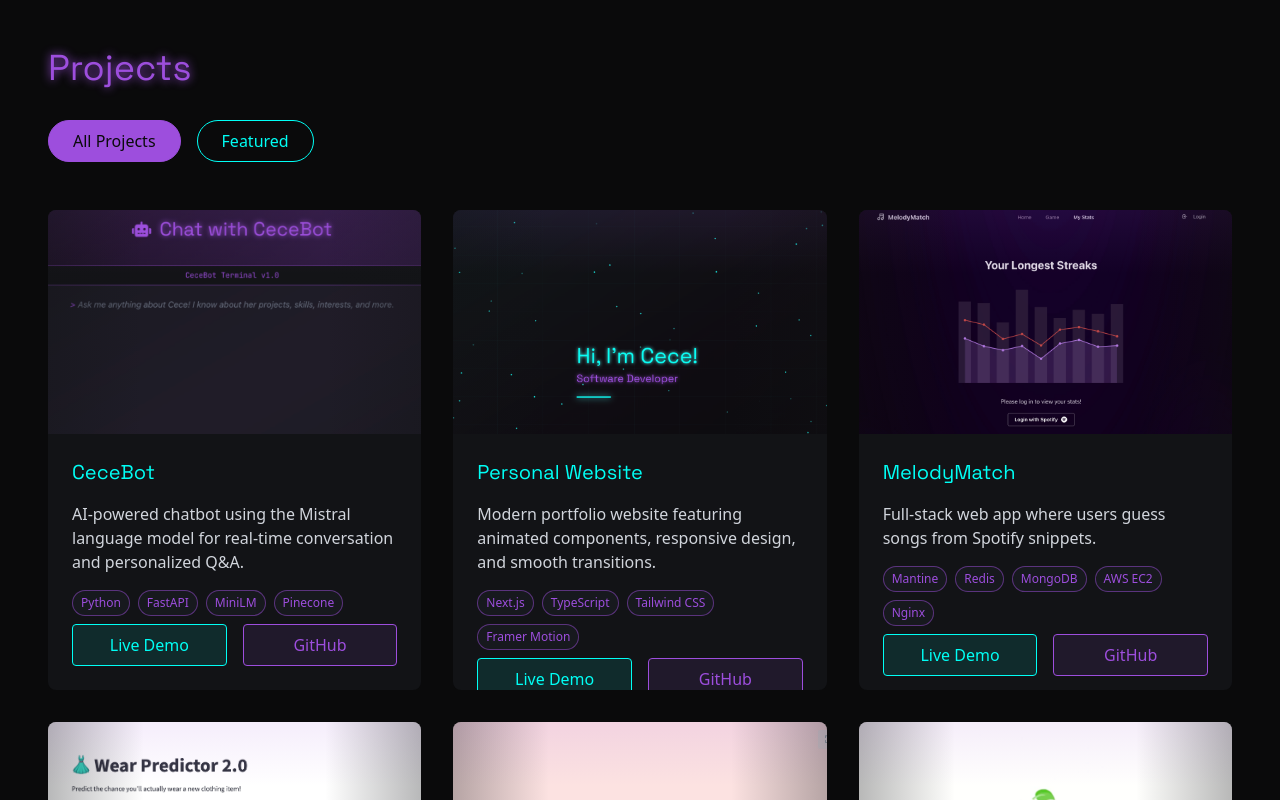
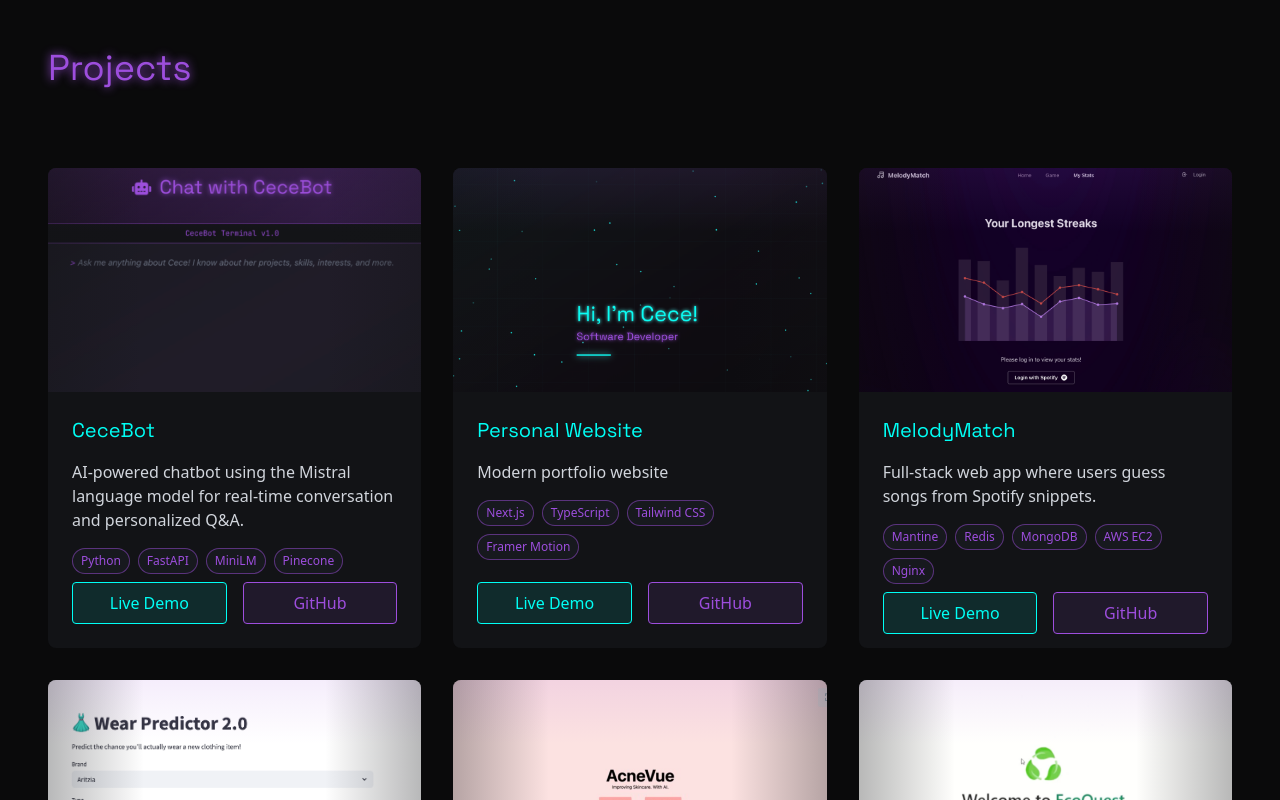
Before and after one commit to ccm32004/personal_website, a Next.js app in the folder frontend/: page / in a window 1280 px wide. Shown: the part 3720-4520 px from the top of the page. Built offline with nearby package versions, Linux system fonts and the light colour scheme; no server answers.

Commit message:
fixed animation of project cards, refactor code, update read me

```diff
--- /dev/null
+++ b/frontend/app/components/ProjectCardWrapper.tsx
@@ -0,0 +1,26 @@
+'use client';
+import { useRef } from 'react';
+import { motion, useInView } from 'framer-motion';
+import ProjectCard from './ProjectCard';
+
+interface Props {
+  project: any;
+  index: number;
+}
+
+export default function ProjectCardWrapper({ project, index }: Props) {
+  const ref = useRef(null);
+  const isInView = useInView(ref, { once: true, margin: '-50px' });
+
+  return (
+    <motion.div
+      ref={ref}
+      layout
+      initial={{ opacity: 0, y: 40 }}
+      animate={isInView ? { opacity: 1, y: 0 } : {}}
+      transition={{ duration: 0.6, delay: index * 0.05 }}
+    >
+      <ProjectCard project={project} index={index} />
+    </motion.div>
+  );
+}
--- a/frontend/app/components/Projects.tsx
+++ b/frontend/app/components/Projects.tsx
@@ -2,13 +2,12 @@
 import { useState } from 'react';
 import { motion, AnimatePresence } from 'framer-motion';
 import { projects } from '../data/projects';
-import ProjectCard from './ProjectCard';
+import ProjectCardWrapper from './ProjectCardWrapper';
 
 type Filter = 'all' | 'featured';
 
 export default function Projects() {
   const [filter, setFilter] = useState<Filter>('all');
-
   const filteredProjects = filter === 'all' ? projects : projects.filter((p) => p.featured);
 
   return (
@@ -24,47 +23,13 @@ export default function Projects() {
         </motion.h2>
 
         {/* Filter Buttons */}
-        <div className="mb-12 flex gap-4">
-          <motion.button
-            className={`rounded-full border px-6 py-2 ${
-              filter === 'all'
-                ? 'bg-neon-purple text-cyber-black border-neon-purple'
-                : 'border-neon-purple text-neon-purple hover:bg-neon-purple/20'
-            } transition-colors`}
-            onClick={() => setFilter('all')}
-            whileHover={{ scale: 1.05 }}
-            whileTap={{ scale: 0.95 }}
-          >
-            All Projects
-          </motion.button>
-          <motion.button
-            className={`rounded-full border px-6 py-2 ${
-              filter === 'featured'
-                ? 'bg-neon-blue text-cyber-black border-neon-blue'
-                : 'border-neon-blue text-neon-blue hover:bg-neon-blue/20'
-            } transition-colors`}
-            onClick={() => setFilter('featured')}
-            whileHover={{ scale: 1.05 }}
-            whileTap={{ scale: 0.95 }}
-          >
-            Featured
-          </motion.button>
-        </div>
+        <div className="mb-12 flex gap-4">{/* same filter buttons as before */}</div>
 
         {/* Projects Grid */}
         <motion.div className="grid grid-cols-1 gap-8 md:grid-cols-2 lg:grid-cols-3" layout>
           <AnimatePresence mode="popLayout">
             {filteredProjects.map((project, index) => (
-              <motion.div
-                key={project.title}
-                layout
-                initial={{ opacity: 0, scale: 0.8 }}
-                animate={{ opacity: 1, scale: 1 }}
-                exit={{ opacity: 0, scale: 0.8 }}
-                transition={{ duration: 0.3 }}
-              >
-                <ProjectCard project={project} index={index} />
-              </motion.div>
+              <ProjectCardWrapper key={project.title} project={project} index={index} />
             ))}
           </AnimatePresence>
         </motion.div>
--- a/frontend/app/data/projects.ts
+++ b/frontend/app/data/projects.ts
@@ -21,8 +21,7 @@ export const projects: Project[] = [
   },
   {
     title: 'Personal Website',
-    description:
-      'Modern portfolio website featuring animated components, responsive design, and smooth transitions.',
+    description: 'Modern portfolio website',
     image: '/images/portfolio.png',
     demoUrl: 'https://cecema.com',
     githubUrl: 'https://github.com/ccm32004/personal-website',
@@ -49,8 +48,7 @@ export const projects: Project[] = [
   },
   {
     title: 'AcneVue',
-    description:
-      'Web app classifying skin conditions from user photos, with TensorFlow CNN and personalized recommendations. Built at McGill Hacks.',
+    description: 'Classifies skin conditions from user photos, with TensorFlow CNN',
     image: '/images/acnevue.png',
     githubUrl: 'https://github.com/ccm32004/acnevue',
     technologies: ['TensorFlow', 'Keras', 'React', 'Flask', 'Tailwind CSS'],
@@ -58,8 +56,7 @@ export const projects: Project[] = [
   },
   {
     title: 'EcoQuest',
-    description:
-      'Gamified web app where users track eco-friendly actions and compete on a leaderboard. Auth0 authentication included.',
+    description: 'Users track eco-friendly actions, competing on a leaderboard.',
     image: '/images/ecoquest.png',
     githubUrl: 'https://github.com/ccm32004/ecoquest',
     technologies: ['React.js', 'TypeScript', 'Express.js', 'PostgreSQL'],
@@ -74,8 +71,7 @@ export const projects: Project[] = [
   },
   {
     title: 'Ehotel',
-    description:
-      'Hotel booking web app with MySQL backend, Express.js APIs, and a vanilla HTML/CSS/JS frontend.',
+    description: 'Hotel booking web app !',
     githubUrl: 'https://github.com/yourusername/ehotel',
     technologies: ['MySQL', 'Express.js', 'HTML', 'CSS', 'JavaScript'],
     featured: false,
```
Also changed, not shown: 2 other files (tests, documents, lock files or other folders).
